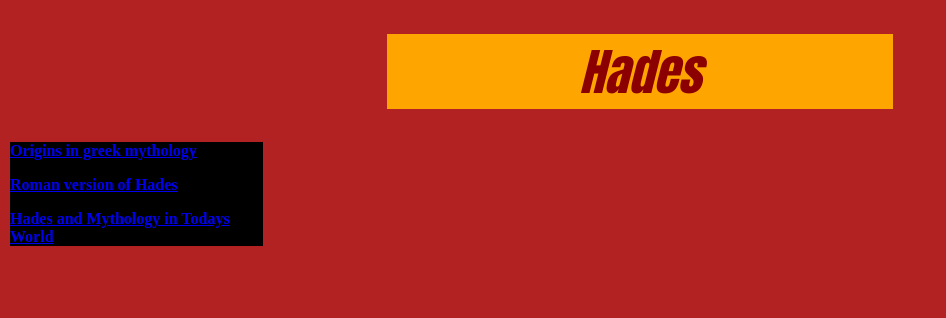
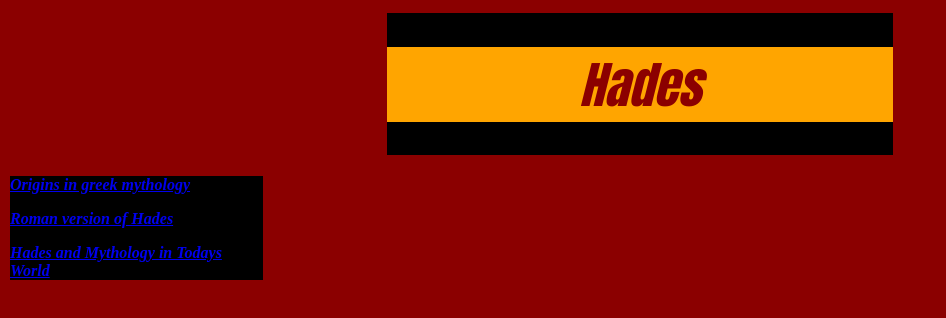
Before and after one commit to jdmar3-comp426/a01-RichardChiqui, a website: page index.html in a window 1280 px wide. Shown: the whole page, without its empty margins (0-946 px from the left). Drawn offline with Linux system fonts and the light colour scheme.

Commit message:
added font changes

```diff
--- a/index.html
+++ b/index.html
@@ -1,5 +1,5 @@
 <!DOCTYPE html>
-<html lang = 'en'>
+<html lang>
     <head>
         <title>Assignment 1</title>
         <link rel = "stylesheet" type = "text/css" href = "styles.css">
--- a/styles.css
+++ b/styles.css
@@ -2,12 +2,13 @@ h1{
     color:#8B0000;
     font-family:Impact, Haettenschweiler, 'Arial Narrow Bold', sans-serif;
     font-size: 50px;
+    font-style: inherit;
 
 }
 body{
     color:black;
     font-weight: 900;
-    background-color:firebrick;
+    background-color: #8B0000;
 }
 
 
@@ -19,7 +20,7 @@ body{
 }
 .headerbox{
     background-color:black;
-    border: 5px 8B0000;
+    border: 5px darkred solid;
     width: 50%;
     margin:auto;
     font-style: italic;
@@ -31,7 +32,7 @@ body{
     width:20%;
     margin:2px;;
     height: 40%;
-    font-style:initial;
+    font-style:oblique;
 
 }
 a:hover{
```
Also changed, not shown: HadesToday.html (+1 -1 lines), hadesgreek.html (+1 -1 lines), hadesroman.html (+1 -1 lines).
